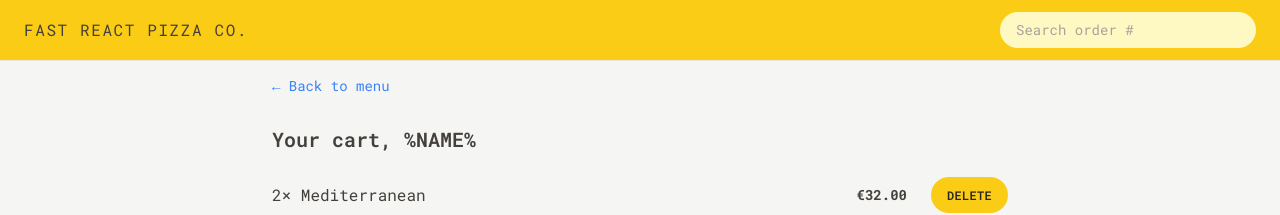
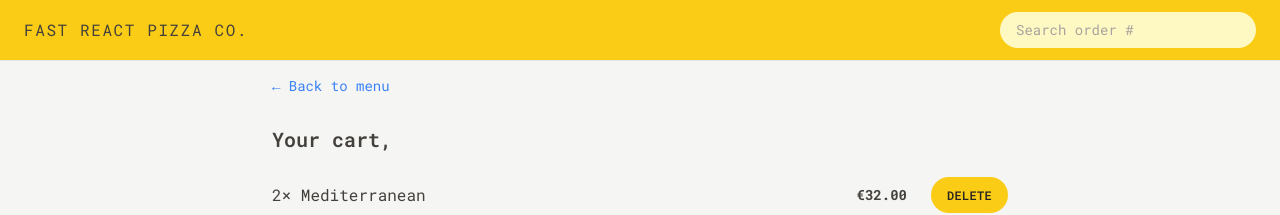
Before and after one commit to Prohalladdas/Fast-React-Pizza, a React (Vite) app: page /cart in a window 1280 px wide. Shown: the top 215 px of the page. Built offline with nearby package versions, Linux system fonts and the light colour scheme.

Commit message:
Reading and Updating the User State

```diff
--- a/src/features/cart/Cart.jsx
+++ b/src/features/cart/Cart.jsx
@@ -1,3 +1,4 @@
+import { useSelector } from 'react-redux';
 import Button from '../../ui/Button';
 import LinkButton from '../../ui/LinkButton';
 import CartItem from './CartItem';
@@ -27,13 +28,14 @@
 ];
 
 function Cart() {
+  const username = useSelector((state) => state.user.username);
   const cart = fakeCart;
 
   return (
     <div className="px-4 py-3">
       <LinkButton to="/menu">&larr; Back to menu</LinkButton>
 
-      <h2 className="mt-7 text-xl font-semibold">Your cart, %NAME%</h2>
+      <h2 className="mt-7 text-xl font-semibold">Your cart, {username}</h2>
 
       <ul className="mt-3 divide-y divide-stone-200 border-b">
         {cart.map((item) => (
--- a/src/features/order/CreateOrder.jsx
+++ b/src/features/order/CreateOrder.jsx
@@ -3,6 +3,7 @@
 import { Form, redirect, useActionData, useNavigation } from 'react-router-dom';
 import { createOrder } from '../../services/apiRestaurant';
 import Button from '../../ui/Button';
+import { useSelector } from 'react-redux';
 
 // https://uibakery.io/regex-library/phone-number
 const isValidPhone = (str) =>
@@ -35,6 +36,7 @@
 ];
 
 function CreateOrder() {
+  const username = useSelector((state) => state.user.username);
   const navigation = useNavigation();
   const isSubmitting = navigation.state === 'submitting';
 
@@ -51,7 +53,13 @@
       <Form method="POST">
         <div className="mb-5 flex flex-col gap-2 sm:flex-row sm:items-center">
           <label className="sm:basis-40">First Name</label>
-          <input className="input grow" type="text" name="customer" required />
+          <input
+            className="input grow"
+            type="text"
+            name="customer"
+            required
+            defaultValue={username}
+          />
         </div>
 
         <div className="mb-5 flex flex-col gap-2 sm:flex-row sm:items-center">
--- a/src/features/user/CreateUser.jsx
+++ b/src/features/user/CreateUser.jsx
@@ -1,11 +1,20 @@
 import { useState } from 'react';
 import Button from '../../ui/Button';
+import { useDispatch } from 'react-redux';
+import { updateName } from './userSlice';
+import { useNavigate } from 'react-router-dom';
 
 function CreateUser() {
   const [username, setUsername] = useState('');
+  const dispatch = useDispatch();
+  const navigate = useNavigate();
 
   function handleSubmit(e) {
     e.preventDefault();
+
+    if (!username) return;
+    dispatch(updateName(username));
+    navigate('/menu');
   }
 
   return (
--- a/src/ui/Home.jsx
+++ b/src/ui/Home.jsx
@@ -1,6 +1,9 @@
+import { useSelector } from 'react-redux';
 import CreateUser from '../features/user/CreateUser';
+import Button from './Button';
 
 function Home() {
+  const username = useSelector((state) => state.user.username);
   return (
     <div className="my-10 px-4 text-center sm:my-16">
       <h1 className="mb-8 text-center text-xl font-semibold md:text-3xl">
@@ -11,7 +14,13 @@
         </span>
       </h1>
 
-      <CreateUser />
+      {username === '' ? (
+        <CreateUser />
+      ) : (
+        <Button to="/menu" type="primary">
+          Continue ordering, {username}
+        </Button>
+      )}
     </div>
   );
 }
```
